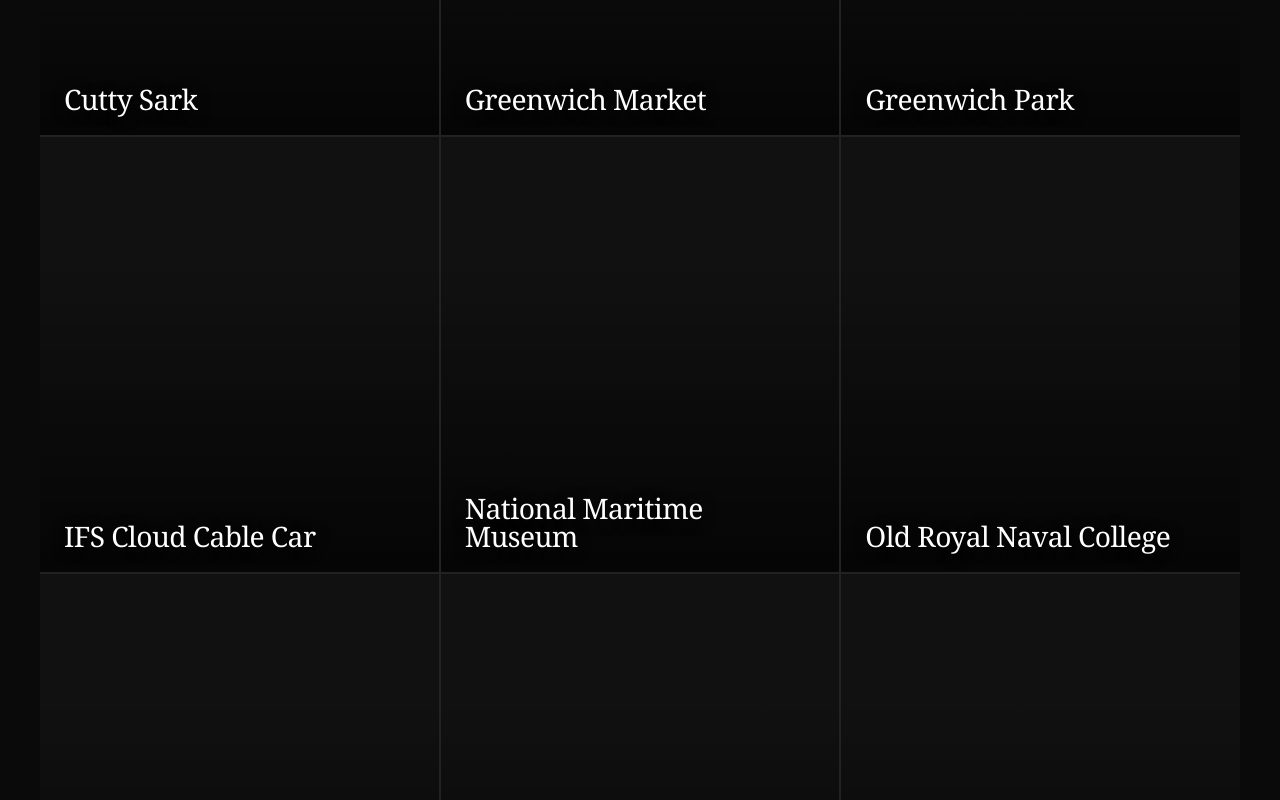
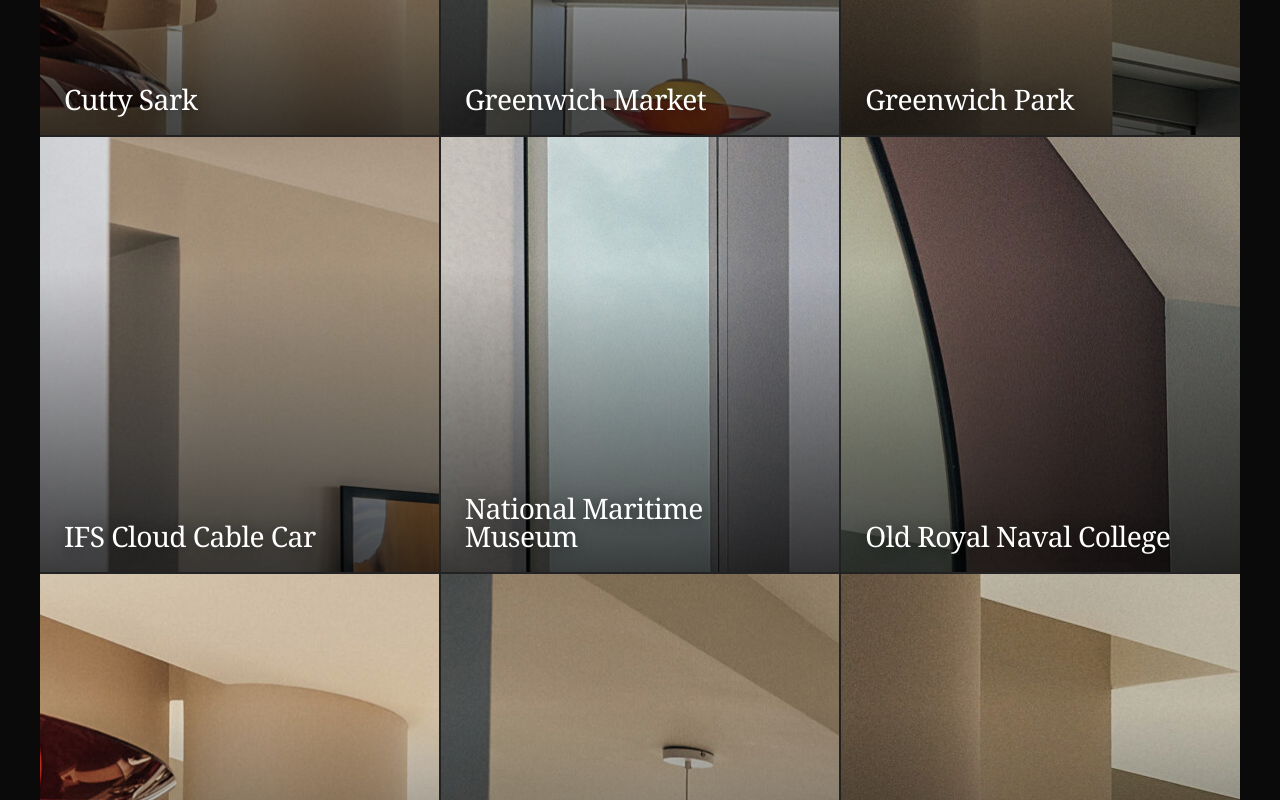
Before and after one commit to novacoreng/MeridenSky, a Next.js app: page /experience in a window 1280 px wide. Shown: the part 420-1220 px from the top of the page. Built offline with nearby package versions, Linux system fonts and the light colour scheme.

Commit message:
Fix Meridian Sky experience images to use guaranteed local image assets

```diff
--- a/src/components/PublicExperienceContent.tsx
+++ b/src/components/PublicExperienceContent.tsx
@@ -1,37 +1,31 @@
 import Link from "next/link";
-import { fallbackExperiences } from "@/lib/public-content";
 
 const experienceVisuals = [
-  ["Cutty Sark", "0%", "0%"],
-  ["Greenwich Market", "50%", "0%"],
-  ["Greenwich Park", "100%", "0%"],
-  ["IFS Cloud Cable Car", "0%", "50%"],
-  ["National Maritime Museum", "50%", "50%"],
-  ["Old Royal Naval College", "100%", "50%"],
-  ["Outlet Shopping at The O2", "0%", "100%"],
-  ["Peter Harrison Planetarium", "50%", "100%"],
-  ["Royal Observatory", "100%", "100%"],
-  ["The O2", "0%", "150%"],
-  ["Uber Boat by Thames Clippers", "50%", "150%"],
-  ["Up at The O2", "100%", "150%"],
+  ["Cutty Sark", "/images/01.jpg"],
+  ["Greenwich Market", "/images/02.jpg"],
+  ["Greenwich Park", "/images/03.jpg"],
+  ["IFS Cloud Cable Car", "/images/04.jpg"],
+  ["National Maritime Museum", "/images/05.jpg"],
+  ["Old Royal Naval College", "/images/06.jpg"],
+  ["Outlet Shopping at The O2", "/images/01.jpg"],
+  ["Peter Harrison Planetarium", "/images/02.jpg"],
+  ["Royal Observatory", "/images/03.jpg"],
+  ["The O2", "/images/04.jpg"],
+  ["Uber Boat by Thames Clippers", "/images/05.jpg"],
+  ["Up at The O2", "/images/06.jpg"],
 ] as const;
 
 export function PublicExperienceList() {
   return (
     <div className="experienceVisualGrid" aria-label="Meridian Sky experiences">
-      {experienceVisuals.map(([title, x, y]) => (
+      {experienceVisuals.map(([title, src]) => (
         <Link
           className="experienceVisualCard"
           href="/book"
           key={title}
           aria-label={`Book your Meridian Sky experience near ${title}`}
         >
-          <span
-            className="experienceVisualImage"
-            style={{ "--experience-x": x, "--experience-y": y } as React.CSSProperties}
-            role="img"
-            aria-label={title}
-          />
+          <img className="experienceVisualImage" src={src} alt={title} loading="lazy" />
           <span className="experienceVisualLabel">{title}</span>
         </Link>
       ))}
@@ -40,7 +34,5 @@ export function PublicExperienceList() {
 }
 
 export function PublicExperienceDetail({ slug }: { slug: string }) {
-  const experience = fallbackExperiences.find(item => item.slug === slug);
-  if (!experience) return null;
-  return <><section className="subHero"><p className="eyebrow">{experience.code} / MERIDIAN EXPERIENCE</p><h1>{experience.title}<br/><em>{experience.kicker}</em></h1><p>{experience.description}</p></section><section className="content"><div className="metaList">{experience.details.map(detail => <div className="metaRow" key={detail}><span>{detail}</span><span>Available by arrangement</span></div>)}</div></section><section className="pageCta"><p className="eyebrow">PLAN YOUR EXPERIENCE</p><h2>Make it<br/><em>yours.</em></h2><p>Choose your preferred booking platform to continue.</p><Link className="button primary" href="/book">Book your experience</Link></section></>;
+  return null;
 }
```
